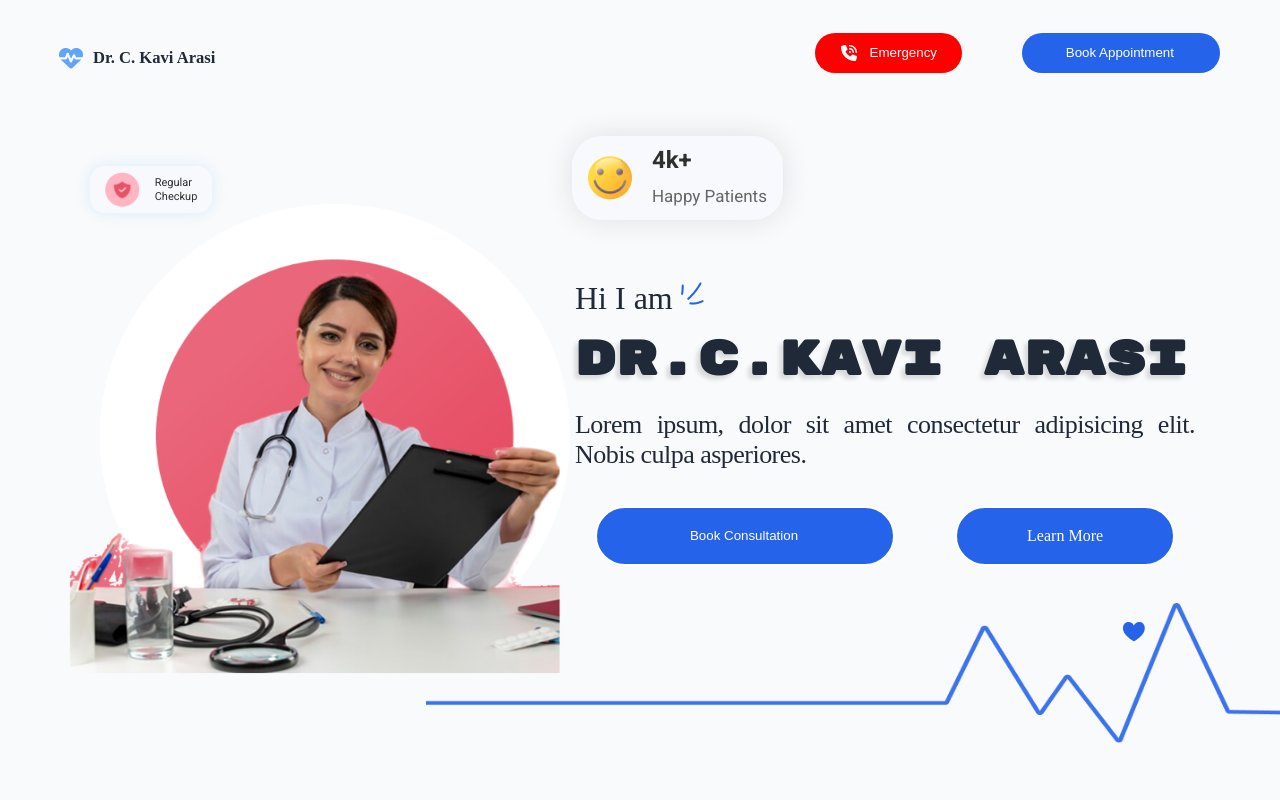
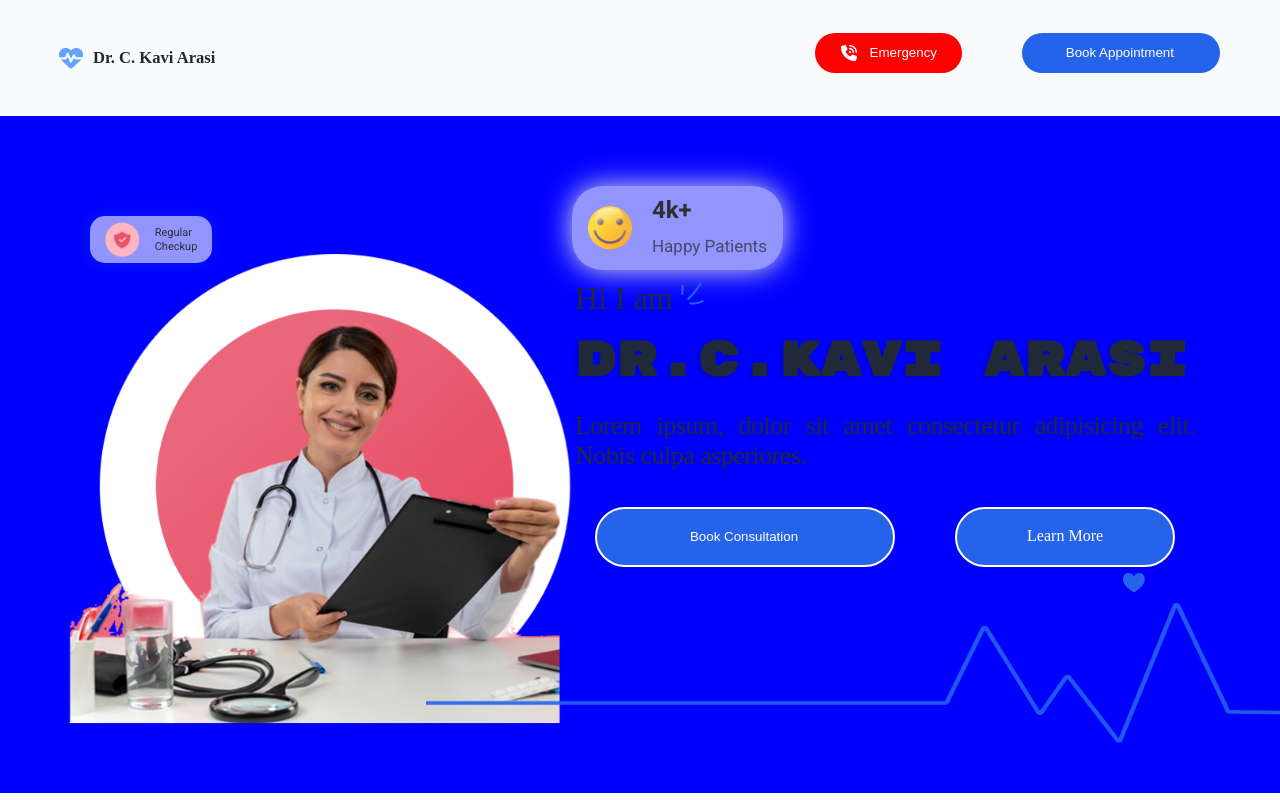
Before and after one commit to santhosh63828121/Dr.Kavi, a React (Vite) app: page / in a window 1280 px wide. Shown: the top 800 px of the page. Built offline with nearby package versions, Linux system fonts and the light colour scheme; a web font is replaced by a local one.

Commit message:
Margin Error

```diff
--- a/src/components/Home/Home.css
+++ b/src/components/Home/Home.css
@@ -165,8 +165,10 @@ color: white;
 
 .home {
   width: 100%;
-  height: 90vh;
+  padding-top: 50px;
+  padding-bottom: 50px;
   display: flex;
+  background: blue;
 
 }
 
```
